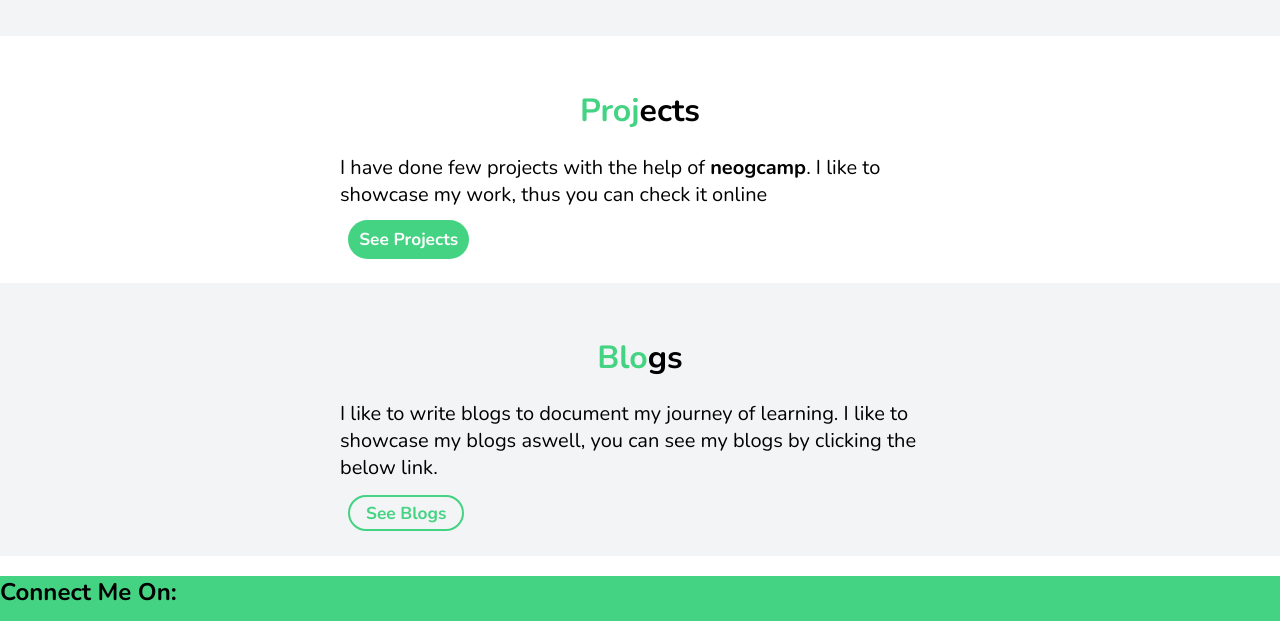
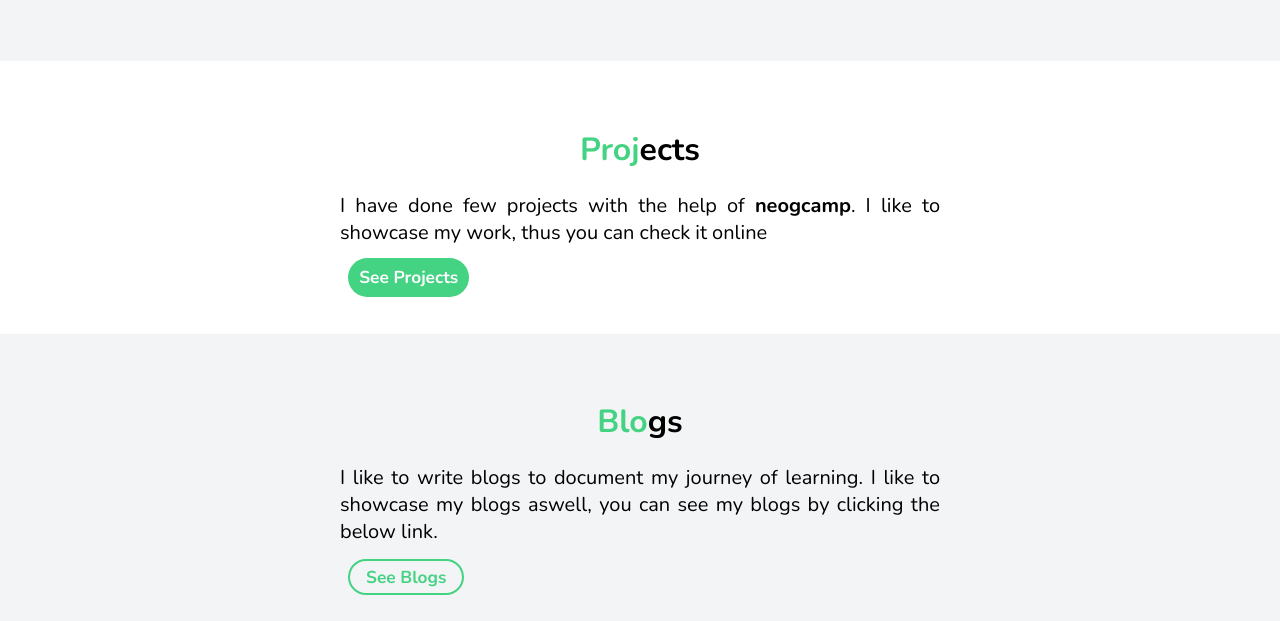
Before and after one commit to syed-minhaj-hussain/My-Portfolio, a plain HTML site: page index.html in a window 1280 px wide. Shown: the part 702-1323 px from the top of the page. Drawn offline with nearby package versions, Linux system fonts and the light colour scheme.

Commit message:
updated css

```diff
--- a/style.css
+++ b/style.css
@@ -11,6 +11,9 @@ body {
     margin: 0;
     padding: 0;
 }
+p {
+    text-align: justify;
+}
 
 /* containers */
 .container {
@@ -19,6 +22,7 @@ body {
 .container-center {
     max-width: 600px;
     margin: auto;
+    padding: 0.8rem;
 }
 
 /* links */
@@ -137,17 +141,22 @@ nav h1 {
 footer {
     background-color: var(--primary-color);
     /* color: #fff; */
+
 }
 footer ul {
     padding-inline-start: 0px;
+}
+footer h2 {
+    color: #fff;
 }
 .list-footer {
     text-align: center;
 }
 .list-footer-inline {
     display: inline;
-    padding: 1rem;
 }
 .list-footer-inline a {
     color: #fff;
+    padding: 1rem;
+    /* box-sizing: border-box; */
 }
```
